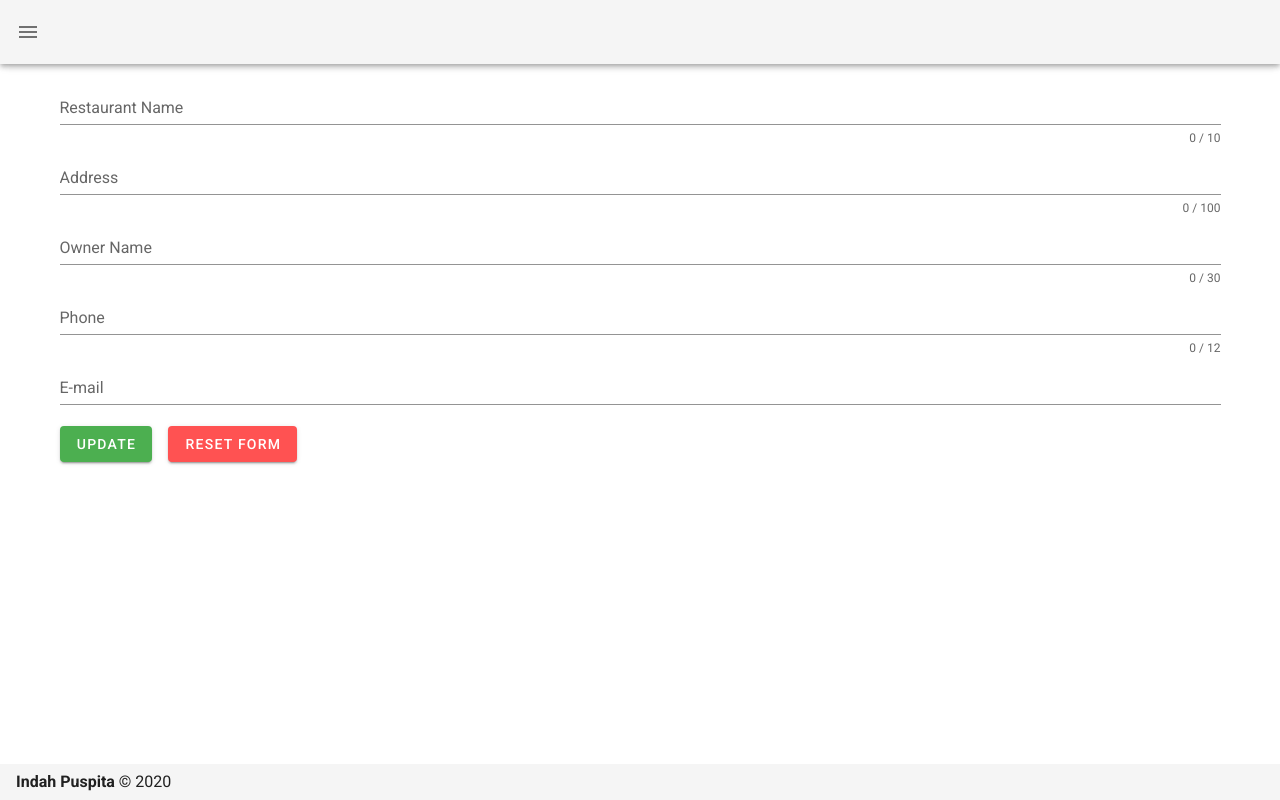
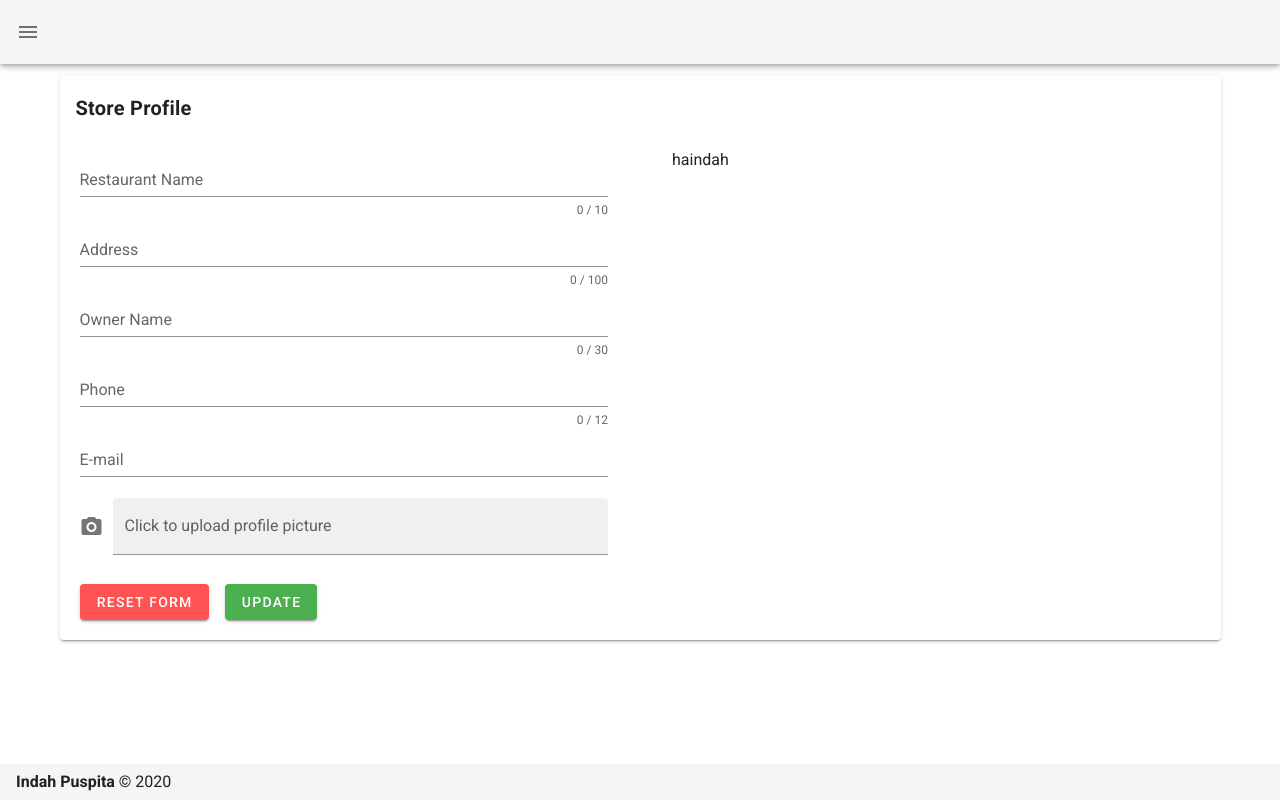
Before and after one commit to indahpuspitaa17/bookocash-frontend, a Nuxt app: page /store in a window 1280 px wide. Built offline with nearby package versions, Linux system fonts and the light colour scheme.

Commit message:
Update store.vue

```diff
--- a/pages/store.vue
+++ b/pages/store.vue
@@ -1,4 +1,11 @@
 <template>
+  <v-card>
+    <v-card-title>
+      <span class="font-weight-bold"> Store Profile </span>
+    </v-card-title>
+    <v-row>
+      <!-- STORE PROFILE -->
+      <v-col class="px-6 ma-2">
         <v-form
             ref="form"
             v-model="valid"
@@ -42,6 +49,20 @@
           required
           ></v-text-field>
 
+          <v-file-input
+            label="Click to upload profile picture"
+            filled
+            prepend-icon="mdi-camera"
+          ></v-file-input>
+
+          <v-btn
+          color="error"
+          class="mr-4"
+          @click="reset"
+          >
+          Reset Form
+          </v-btn>
+
           <v-btn
           :disabled="!valid"
           color="success"
@@ -50,15 +71,15 @@
           >
           Update
           </v-btn>
+        </v-form>
+      </v-col>
 
-        <v-btn
-        color="error"
-        class="mr-4"
-        @click="reset"
-        >
-        Reset Form
-        </v-btn>
-    </v-form>
+      <!-- UPDATED STORE PROFILE -->
+      <v-col class="px-6 ma-2">
+      haindah
+      </v-col>
+    </v-row>
+  </v-card>
 </template>
 
 <script>
```
Lines whose indentation alone changed are shown as unchanged.
